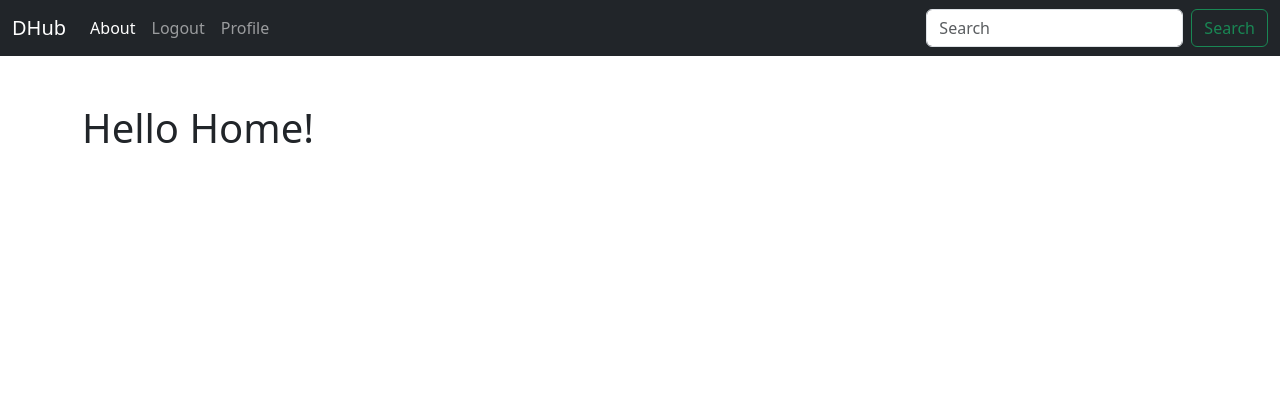
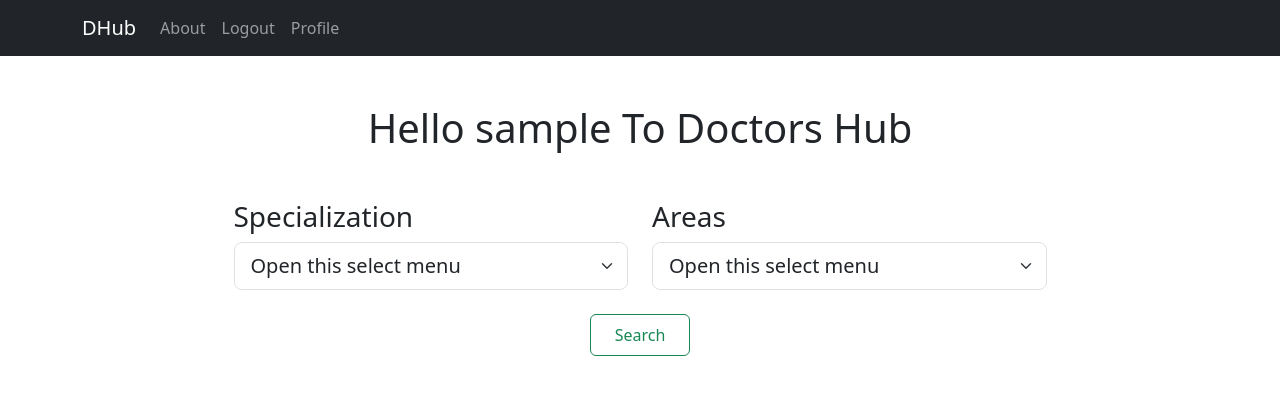
Before and after one commit to Ayman17/doctor-hub-app, a Django app: page / in a window 1280 px wide. Shown: the top 395 px of the page. Run offline with Django 5.2, Linux system fonts and the light colour scheme; the visitor is signed in with stand-in values (Sample User, id 1).

Commit message:
add some styles to base and home page templates

```diff
--- a/home_page/templates/home_page/index.html
+++ b/home_page/templates/home_page/index.html
@@ -2,5 +2,41 @@
 
 
 {% block content %}
-    <h1>Hello Home!</h1>
+{% if request.user.is_authenticated %}
+    <!-- TODO: Write First Name not username -->
+    <h1 class="text-center">Hello {{request.user.username}} To Doctors Hub</h1>
+
+    <div class="container mt-5 w-75">
+        <div class="row">
+            <div class="col-md-6">
+                <h3>Specialization</h3>
+                <div class="dropdowns">
+                    <select class="form-select form-select-lg mb-3" aria-label="Large select example">
+                        <option selected>Open this select menu</option>
+                        <option value="1">One</option>
+                        <option value="2">Two</option>
+                        <option value="3">Three</option>
+                      </select>
+                </div>
+            </div>
+            <div class="col-md-6">
+                <h3>Areas</h3>
+                <div class="dropdowns">
+                    <select class="form-select form-select-lg mb-3" aria-label="Large select example">
+                        <option selected>Open this select menu</option>
+                        <option value="1">One</option>
+                        <option value="2">Two</option>
+                        <option value="3">Three</option>
+                      </select>
+                </div>
+            </div>
+        </div>
+        <div class="buttonDiv text-center mt-2">
+            <button class="btn btn-outline-success px-4 py-2">Search</button>
+        </div>
+    </div>
+{% else %}
+    <h1 class="text-center">Hello To Doctors Hub Please Login/Signup</h1>
+{% endif %}
+
 {% endblock content %}
--- a/templates/base.html
+++ b/templates/base.html
@@ -15,7 +15,7 @@
     <header></header>
     <!-- Nav Bar -->
     <nav class="navbar navbar-expand-lg bg-dark navbar-dark">
-      <div class="container-fluid">
+      <div class="container">
         <a class="navbar-brand" href="{% url "home" %}">DHub</a>
         <button
           class="navbar-toggler"
@@ -33,7 +33,7 @@
           <ul class="navbar-nav me-auto mb-2 mb-lg-0">
             <!-- About -->
             <li class="nav-item">
-              <a class="nav-link active" aria-current="page" href="{% url "about" %}">About</a>
+              <a class="nav-link" aria-current="page" href="{% url "about" %}">About</a>
             </li>
 
             <!-- User Auth items -->
@@ -53,17 +53,6 @@
               </li>
             {% endif %}
           </ul>
-          <form class="d-flex" role="search">
-            <input
-              class="form-control me-2"
-              type="search"
-              placeholder="Search"
-              aria-label="Search"
-            />
-            <button class="btn btn-outline-success" type="submit">
-              Search
-            </button>
-          </form>
         </div>
       </div>
     </nav>
--- a/users/views.py
+++ b/users/views.py
@@ -29,7 +29,7 @@ def user_login(request):
             user = authenticate(request, username=username, password=password)
             if user is not None:
                 login(request, user)
-                return redirect('profile')
+                return redirect('home')
             else:
                 userNotExist = True
         else:
```
